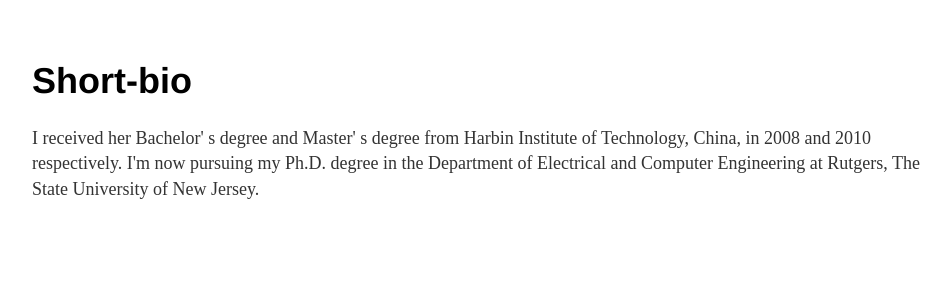
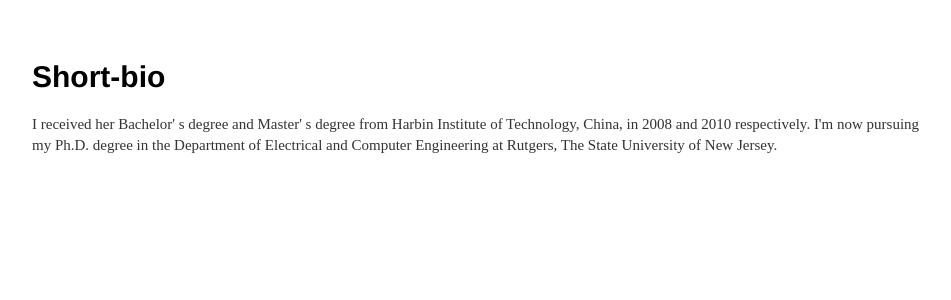
Before and after one commit to Deb25/Deb25.github.io, a Jekyll site: the page about/index.html, which Jekyll copies as it is, in a window 1280 px wide. Shown: the top 300 px of the page, without its empty margins (160-1111 px from the left). Built offline with Jekyll 4.4.1, drawn with Linux system fonts in a browser that asks for light colours.

Commit message:
Update main.css

```diff
--- a/css/main.css
+++ b/css/main.css
@@ -1,8 +1,8 @@
 body {
     margin: 60px auto;
     width: 70%;
-    font-family: 'Tangerine', Vollkorn;
-    font-size: 12px;
+    font-family: 'Tangerine', serif;
+    font-size: 10px;
 }
 nav ul, footer ul {
     font-family:'Helvetica', 'Arial', 'Sans-Serif';
```
